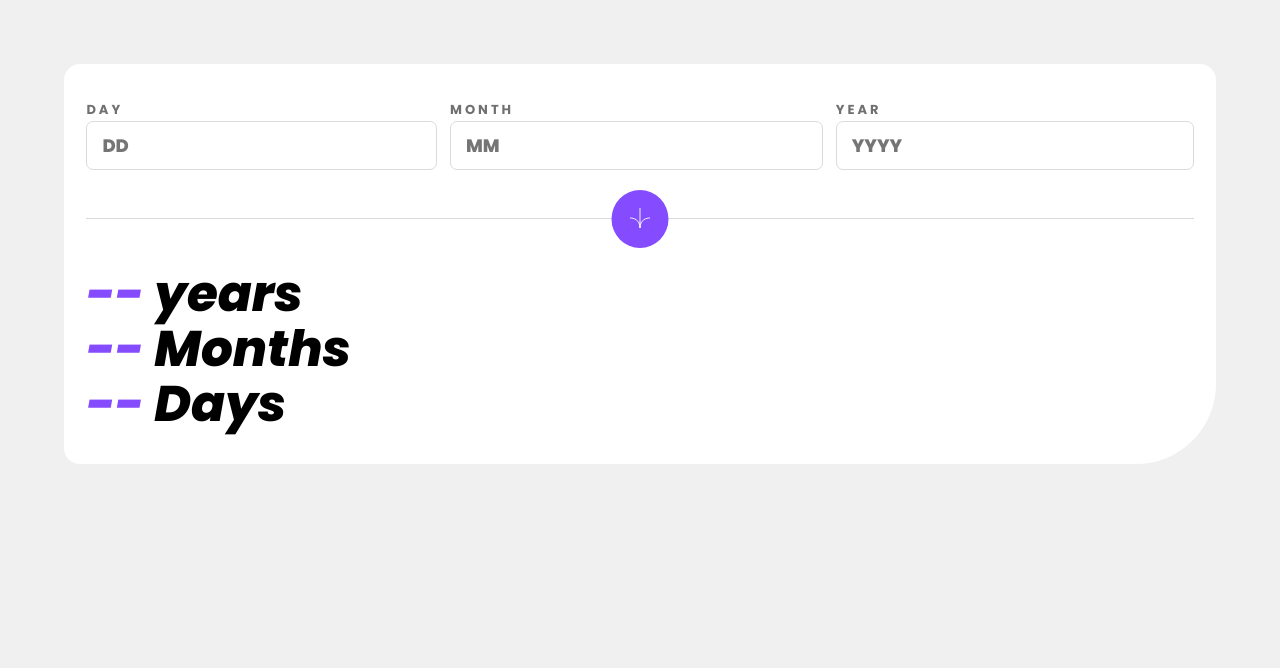
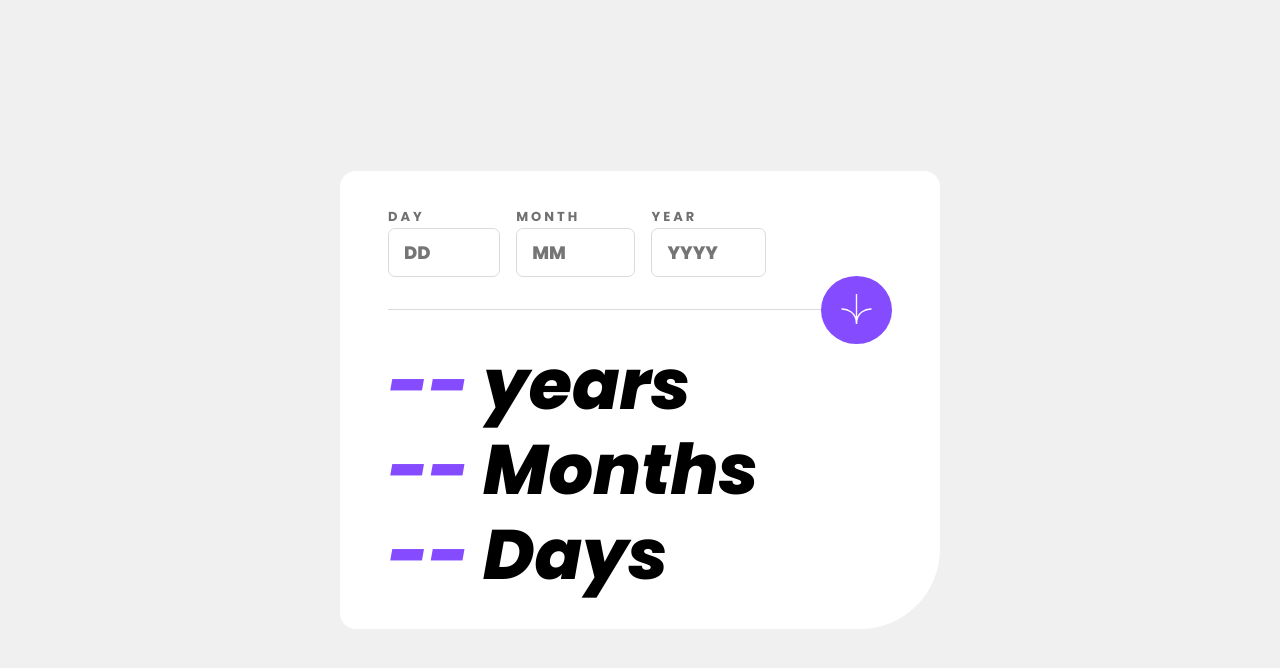
Before and after one commit to MaulidFajar/age-calculator, a plain HTML site: page index.html in a window 1280 px wide. Drawn offline with Linux system fonts and the light colour scheme.

Commit message:
update desktop UI responsive

```diff
--- a/style.css
+++ b/style.css
@@ -139,3 +139,43 @@ label {
     top: 2px;
   }
 }
+
+@media screen and (min-width: 768px) {
+  body {
+    height: 100vh;
+    align-items: center;
+    margin-top: 0;
+  }
+
+  main {
+    width: 600px;
+    padding: 2rem 3rem;
+  }
+
+  .input_wrapper {
+    width: 75%;
+    gap: 16px;
+  }
+
+  .button_section {
+    margin: 2rem 0;
+  }
+
+  .submit_btn {
+    left: 86%;
+    right: 0;
+    transform: translateX(0%);
+    padding: 1rem;
+  }
+
+  .submit_btn img {
+    width: 35px;
+    height: 30px;
+  }
+
+  .result_text,
+  .age_result {
+    font-size: 70px;
+    line-height: 85px;
+  }
+}
```
